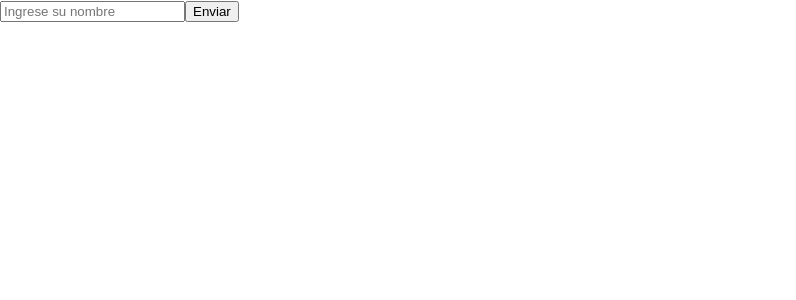
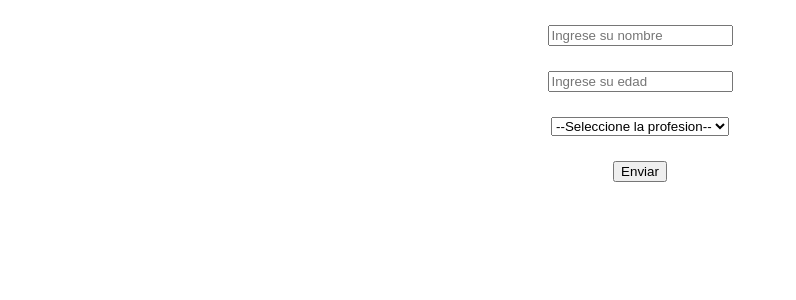
Before and after one commit to jeantr35/actividad-react, a React (Create React App) app: page / in a window 1280 px wide. Shown: the top 300 px of the page, without its empty margins (0-796 px from the left). Built offline with nearby package versions, Linux system fonts and the light colour scheme.

Commit message:
Fueron añadidos los campos de edad y ocupación

```diff
--- a/src/App.js
+++ b/src/App.js
@@ -1,11 +1,11 @@
 import React from 'react';
-import Formulario from './Components/Formulario';
+import Form from './Components/Form';
 
 
 function App() {
   return (
     <div className="App">
-      <Formulario/>
+      <Form/>
     </div>
   );
 }
--- /dev/null
+++ b/src/Components/Form.jsx
@@ -0,0 +1,64 @@
+import React, { Fragment, useState } from "react";
+import { useForm } from "react-hook-form";
+import '../Styles/FormStyle.css'
+
+const Formulario = () => {
+
+  const [user, setUser] = useState({
+    name: '',
+    age: 0,
+    occupation: ''
+  });
+
+  const { register, handleSubmit, errors } = useForm();
+
+  const [arrayUsers, setArrayUsers] = useState([])
+
+  const onSubmit = (event) => {
+    console.log(user.name + " " + user.age + " " + user.occupation)
+  };
+  const handleInputChange = (event) => {
+    setUser({
+      ...user,
+      [event.target.name]: event.target.value
+    });
+
+  }
+
+
+  const [registered, setRegistered] = useState(false);
+
+  return (
+    <Fragment>
+      <form className="form-data" onSubmit={handleSubmit(onSubmit)}>
+
+          <input onChange={handleInputChange}
+            type="text"
+            name="name"
+            className="form-control my-2"
+            placeholder="Ingrese su nombre"
+          />
+          <input onChange={handleInputChange}
+            type="number"
+            name="age"
+            className="form-control my-2"
+            placeholder="Ingrese su edad"
+          />
+          <select name="occupation" onChange={handleInputChange}>
+            <option value="choose">--Seleccione la profesion--</option>
+            <option value="student">Estudiante</option>
+            <option value="employee">Empleado</option>
+            <option value="retired">Jubilado</option>
+          </select>
+
+          <button type="submit" className="btn btn-primary">
+            Enviar
+          </button>
+
+
+      </form>
+    </Fragment>
+  );
+};
+
+export default Formulario;
--- a/src/Components/Formulario.jsx
+++ /dev/null
@@ -1,54 +0,0 @@
-import React, { Fragment, useState } from "react";
-import { useForm } from "react-hook-form";
-
-const Formulario = () => {
-
-  const[user, setUser] = useState({
-        name:'',
-        age:0,
-        occupation:''
-    });
-
-  const { register, handleSubmit, errors } = useForm();
-
-  const [arrayUsers, setArrayUsers] = useState([])
-
-  const onSubmit = (event) => {
-    setUser({
-        ...user,
-        [event.target.name] : event.target.value
-
-      });
-  };
-  const handleInputChange = (event) =>{
-    setUser({
-      ...user,
-      [event.target.name] : event.target.value
-
-    });
-
-  }
-
-
-  const [registered, setRegistered] = useState(false);
-
-  return (
-    <Fragment>
-      <form onSubmit={handleSubmit(onSubmit)}>
-        <div>
-          <input onChange = {handleInputChange}
-            type="text"
-            name="name"
-            className="form-control my-2"
-            placeholder="Ingrese su nombre"
-          />
-          <button type="submit" className="btn btn-primary">
-               Enviar
-            </button>
-        </div>
-      </form>
-    </Fragment>
-  );
-};
-
-export default Formulario;
--- /dev/null
+++ b/src/Styles/FormStyle.css
@@ -0,0 +1,22 @@
+.form-data{
+    margin: 0 auto;
+    display: flex;
+    flex-direction: column;
+    justify-content: center;
+    align-items: center;
+
+
+}
+input{
+    margin: 25px 40px 0px
+}
+
+select{
+    margin: 25px 40px 0px
+
+}
+
+button{
+    margin: 25px 40px 0px
+
+}
```
Also changed, not shown: 1 other file (tests, documents, lock files or other folders).
